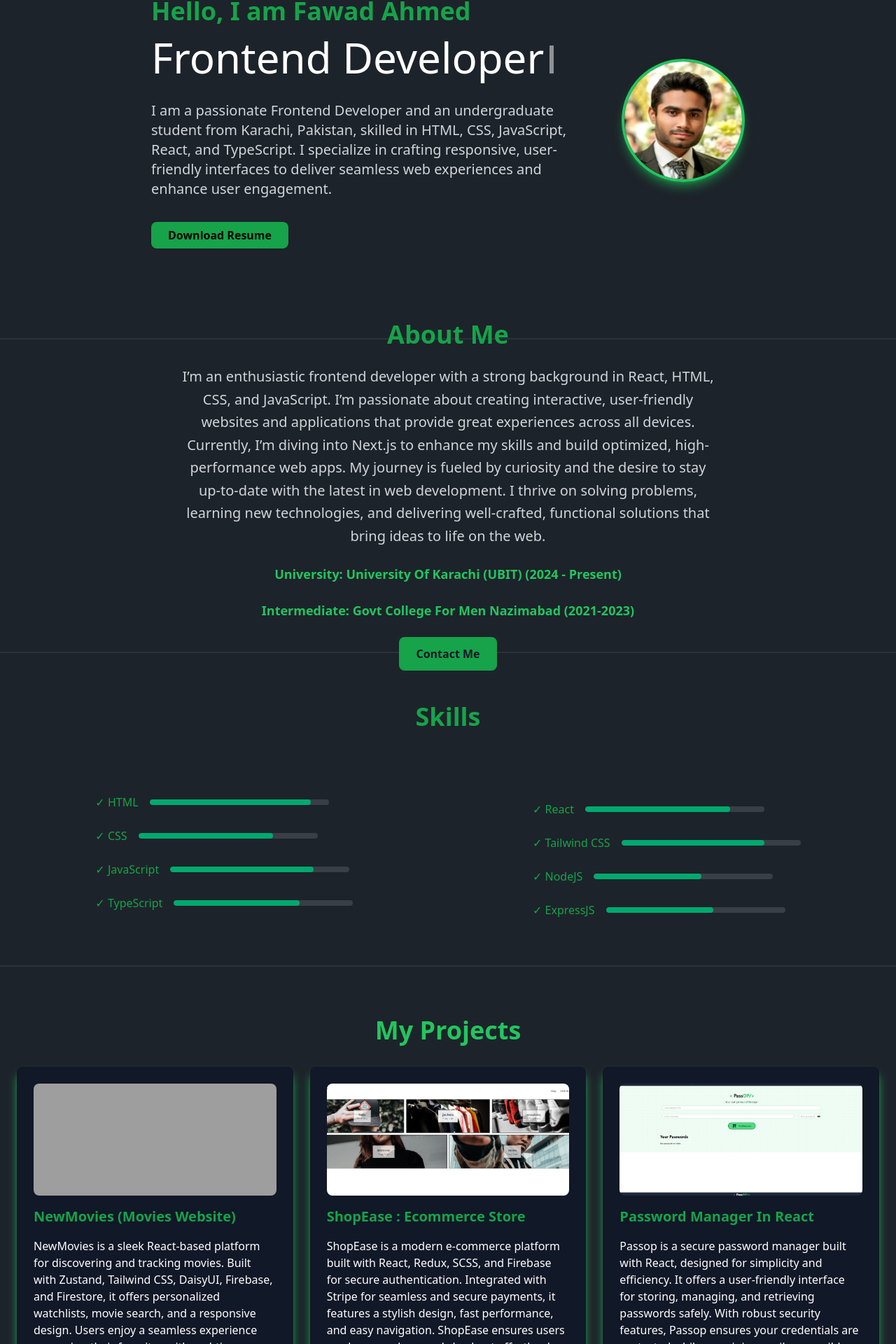
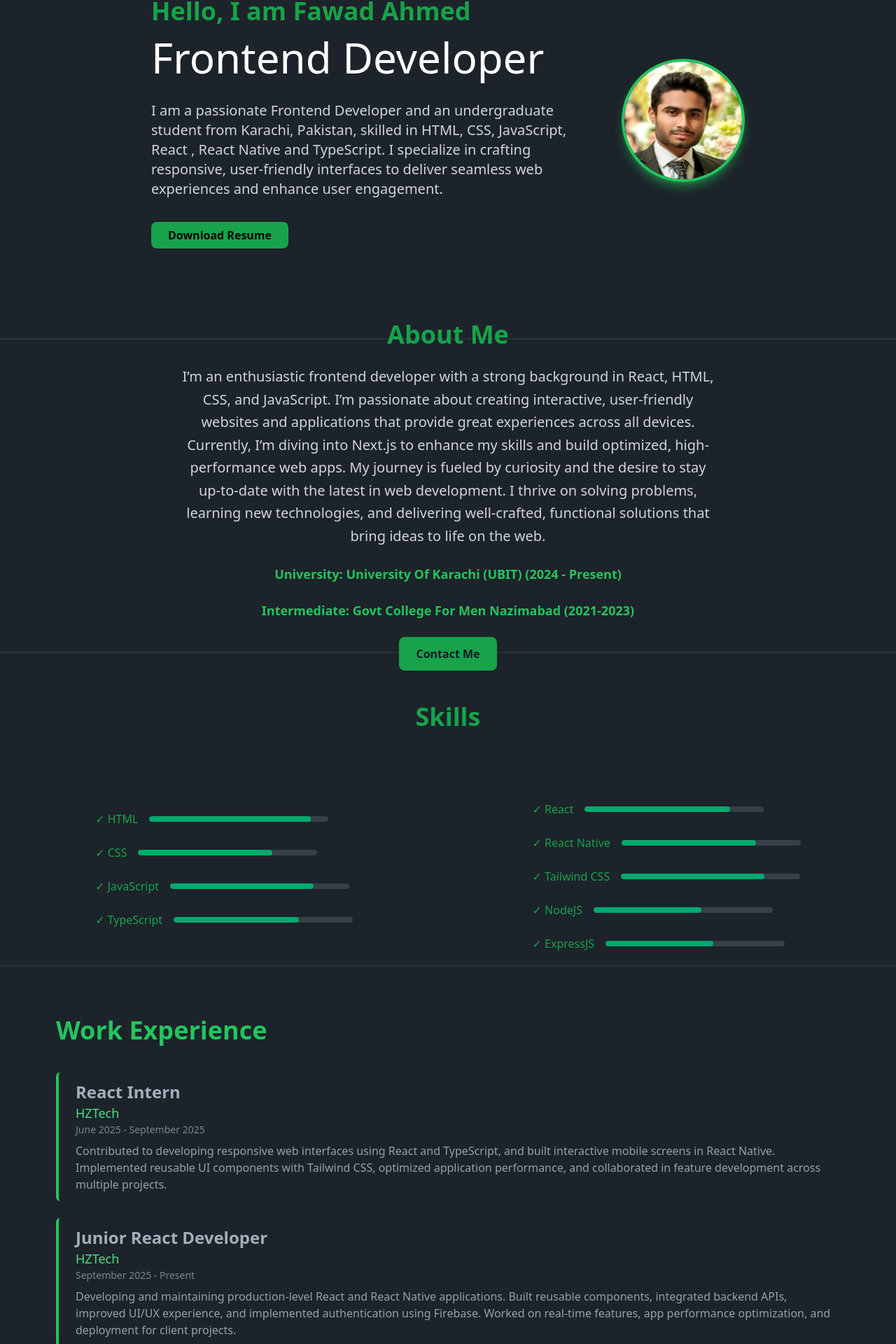
Before and after one commit to Fawad992005/My-Portfolio, a React (Vite) app: page / in a window 1280 px wide. Shown: the part 208-2128 px from the top of the page at 70% size. Built offline with nearby package versions, Linux system fonts and the light colour scheme; grey boxes are pictures that could not be loaded.

Commit message:
Portfolio updated , Added work experience

```diff
--- a/src/App.tsx
+++ b/src/App.tsx
@@ -6,6 +6,7 @@ import Contact from "./components/Contact/Contact.component";
 import Skills from "./components/Skills/Skills.component";
 import About from "./components/About/About.component";
 import Footer from "./components/Footer/Footer.component";
+import ExperienceComponent from "./components/Experience/Experience.component";
 
 function App() {
   const homeRef = useRef<HTMLDivElement | null>(null);
@@ -13,6 +14,7 @@ function App() {
   const projectsRef = useRef<HTMLDivElement | null>(null);
   const contactRef = useRef<HTMLDivElement | null>(null);
   const aboutRef = useRef<HTMLDivElement | null>(null);
+  const experienceRef = useRef<HTMLDivElement | null>(null);
 
   const location = useLocation();
   const [showFab, setShowFab] = useState(false);
@@ -22,6 +24,7 @@ function App() {
       "/": homeRef,
       "/skills": skillsRef,
       "/projects": projectsRef,
+      "/experience": experienceRef,
       "/contact": contactRef,
       "/about": aboutRef,
     };
@@ -61,6 +64,9 @@ function App() {
       <div ref={skillsRef}>
         <Skills />
       </div>
+      <div ref={experienceRef}>
+        <ExperienceComponent />
+      </div>
       <div ref={projectsRef}>
         <Project />
       </div>
--- /dev/null
+++ b/src/components/Experience/Experience.component.tsx
@@ -0,0 +1,51 @@
+import React from "react";
+
+interface ExperienceItem {
+  role: string;
+  company: string;
+  duration: string;
+  description: string;
+}
+
+const experiences: ExperienceItem[] = [
+  {
+    role: "React Intern",
+    company: "HZTech",
+    duration: "June 2025 - September 2025",
+    description:
+      "Contributed to developing responsive web interfaces using React and TypeScript, and built interactive mobile screens in React Native. Implemented reusable UI components with Tailwind CSS, optimized application performance, and collaborated in feature development across multiple projects.",
+  },
+  {
+    role: "Junior React Developer",
+    company: "HZTech",
+    duration: "September 2025 - Present",
+    description:
+      "Developing and maintaining production-level React and React Native applications. Built reusable components, integrated backend APIs, improved UI/UX experience, and implemented authentication using Firebase. Worked on real-time features, app performance optimization, and deployment for client projects.",
+  },
+];
+
+const ExperienceComponent: React.FC = () => {
+  return (
+    <div className="px-8 md:px-20 py-12">
+      <h1 className="text-4xl font-bold text-green-500 mb-10">
+        Work Experience
+      </h1>
+
+      <div className="space-y-6">
+        {experiences.map((exp, index) => (
+          <div
+            key={index}
+            className="border-l-4 border-green-500 pl-6 py-3 hover:bg-gray-100/10 rounded-md transition-all cursor-pointer"
+          >
+            <h2 className="text-2xl font-semibold">{exp.role}</h2>
+            <p className="text-lg text-green-400 font-medium">{exp.company}</p>
+            <p className="text-sm opacity-70">{exp.duration}</p>
+            <p className="mt-2 opacity-90">{exp.description}</p>
+          </div>
+        ))}
+      </div>
+    </div>
+  );
+};
+
+export default ExperienceComponent;
--- a/src/components/Footer/Footer.component.tsx
+++ b/src/components/Footer/Footer.component.tsx
@@ -21,7 +21,7 @@ const Footer = () => {
           <FaGithub size={30} color="white" />
         </a>
         <a
-          href="https://www.linkedin.com/in/fawad-ahmed-207b3b343/"
+          href="https://www.linkedin.com/in/fawad-ahmed-207b3b343?utm_source=share_via&utm_content=profile&utm_medium=member_android"
           target="_blank"
           rel="noopener noreferrer"
           className="text-blue-500 hover:text-blue-600 transition duration-300"
--- a/src/components/Home/Home.component.tsx
+++ b/src/components/Home/Home.component.tsx
@@ -5,7 +5,11 @@ import "aos/dist/aos.css";
 import "./Home.component.css";
 
 const Home = () => {
-  const roles = ["Frontend Developer", "React Developer"];
+  const roles = [
+    "Frontend Developer",
+    "React Developer",
+    "React Native Developer",
+  ];
   const [displayedText, setDisplayedText] = useState("");
   const [currentRoleIndex, setCurrentRoleIndex] = useState(0);
   const [charIndex, setCharIndex] = useState(0);
@@ -51,15 +55,15 @@ const Home = () => {
             </div>
             <div className="mt-4 text-gray-300 text-xl">
               I am a passionate Frontend Developer and an undergraduate student
-              from Karachi, Pakistan, skilled in HTML, CSS, JavaScript, React,
-              and TypeScript. I specialize in crafting responsive, user-friendly
-              interfaces to deliver seamless web experiences and enhance user
-              engagement.
+              from Karachi, Pakistan, skilled in HTML, CSS, JavaScript, React ,
+              React Native and TypeScript. I specialize in crafting responsive,
+              user-friendly interfaces to deliver seamless web experiences and
+              enhance user engagement.
             </div>
             <div className="mt-6">
               <a
-                href="/FrontEndResume.pdf"
-                download="FrontEndResume.pdf"
+                href="/Resume.pdf"
+                download="Resume.pdf"
                 className="px-6 py-2 bg-green-600 text-black font-semibold rounded-lg shadow hover:bg-green-700 transition"
               >
                 Download Resume
--- a/src/components/Navigation/Navigation.component.tsx
+++ b/src/components/Navigation/Navigation.component.tsx
@@ -70,6 +70,13 @@ const Navigation = () => {
               Skills
             </Link>
             <Link
+              to="/experience"
+              role="tab"
+              className="tab tab-bordered font-semibold text-lg border-green-500 hover:text-green-500 hover:border-green-500 tab-active:text-green-500 tab-active:border-green-500"
+            >
+              Experience
+            </Link>
+            <Link
               to="/projects"
               role="tab"
               className="tab tab-bordered font-semibold text-lg border-green-500 hover:text-green-500 hover:border-green-500 tab-active:text-green-500 tab-active:border-green-500"
@@ -121,6 +128,11 @@ const Navigation = () => {
               </Link>
             </li>
             <li>
+              <Link to="/experience" onClick={toggleMenu}>
+                Experience
+              </Link>
+            </li>
+            <li>
               <Link to="/projects" onClick={toggleMenu}>
                 Projects
               </Link>
--- a/src/components/Skills/Skills.component.tsx
+++ b/src/components/Skills/Skills.component.tsx
@@ -23,6 +23,7 @@ const Skills = () => {
           </div>
           <div className="space-y-6  mt-5">
             <Skill name="React" level="81" />
+            <Skill name="React Native" level="75" />
             <Skill name="Tailwind CSS" level="80" />
             <Skill name="NodeJS" level="60" />
             <Skill name="ExpressJS" level="60" />
```
Also changed, not shown: 1 other file (tests, documents, lock files or other folders).
